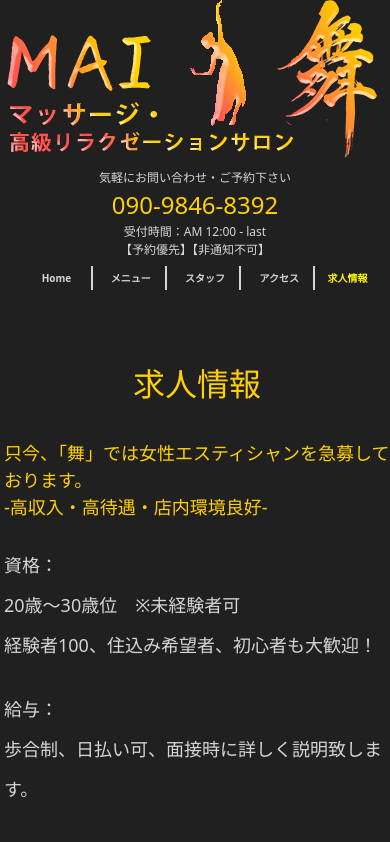
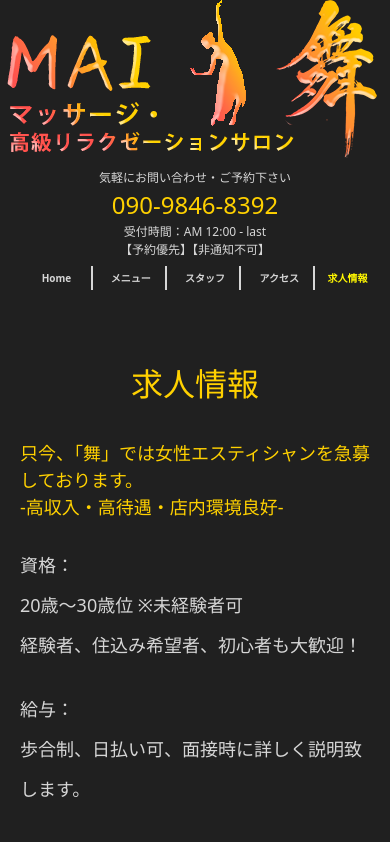
Before and after one commit to kyoapps-kyo/mai-website, a Nuxt app: page /jobs in a window 390 px wide. Shown: the top 842 px of the page. Built offline with nearby package versions, Linux system fonts and the light colour scheme.

Commit message:
mobile jobs

```diff
--- a/pages/jobs.vue
+++ b/pages/jobs.vue
@@ -1,7 +1,7 @@
 <template>
   <LeftRightMainContent>
     <template slot="mainContent">
-      <div class="md:w-[791px] w-full pl-[4px] md:pl-20 box-border">
+      <div class="md:w-[791px] w-full px-[20px] md:pl-20 box-border">
         <p class="text-center text-[32px] text-[#ffd100]">求人情報</p>
         <p class="text-[18px] md:text-[24px] text-[#ffd100] mt-[32px]">
           只今、「舞」では女性エスティシャンを急募しております。<br />
@@ -9,8 +9,8 @@
         </p>
         <p class="jobs-info">
           資格：<br />
-          20歳〜30歳位　※未経験者可<br />
-          経験者100、住込み希望者、初心者も大歓迎！
+          20歳〜30歳位 ※未経験者可<br />
+          経験者、住込み希望者、初心者も大歓迎！
         </p>
         <p class="jobs-info">
           給与：<br />
```
